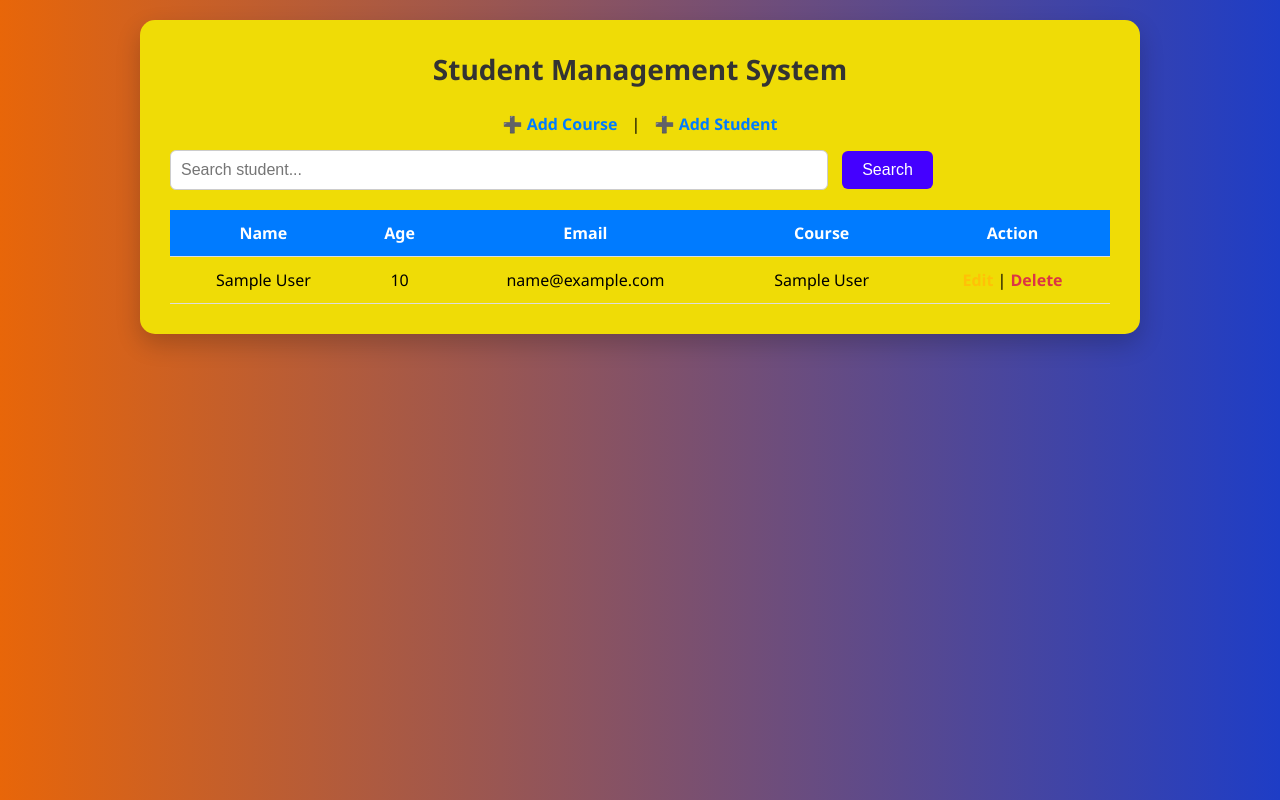
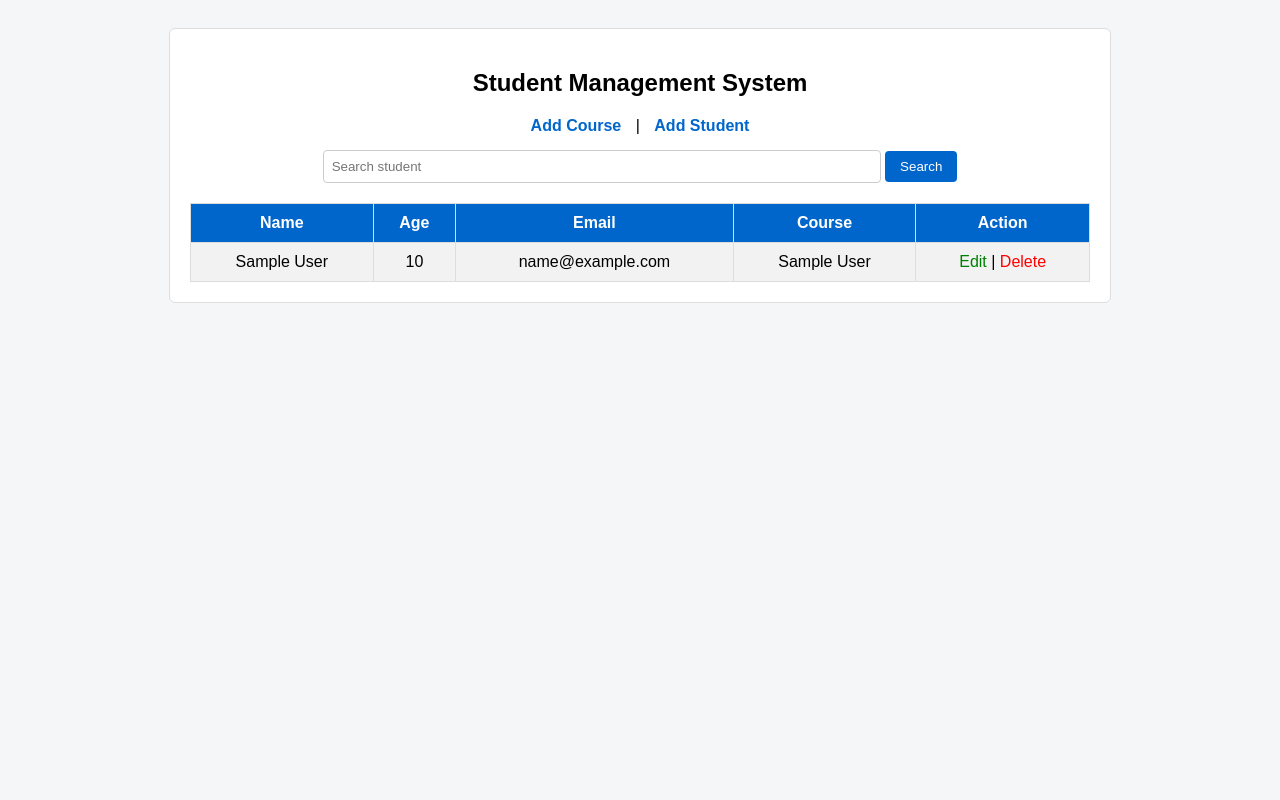
Before and after one commit to mmpradeep0524/student-management-system, a Django app: page / in a window 1280 px wide. Run offline with Django 5.2, Linux system fonts and the light colour scheme; tables that the repository leaves empty hold one stand-in row (values such as "Sample post").

Commit message:
Updated student list UI

```diff
--- a/student/templates/student_list.html
+++ b/student/templates/student_list.html
@@ -4,36 +4,27 @@
 <head>
     <title>Student List</title>
     <style>
-        /* ===== Global Styles ===== */
-        * {
-            box-sizing: border-box;
-            margin: 0;
-            padding: 0;
-        }
-
         body {
-            font-family: 'Segoe UI', Tahoma, Geneva, Verdana, sans-serif;
-            background: linear-gradient(to right, #e86609, #1e3dc6);
-            min-height: 100vh;
+            font-family: Arial, sans-serif;
+            background-color: #f4f6f8;
             padding: 20px;
         }
 
         .container {
-            background: rgb(239, 220, 6);
-            padding: 30px;
-            border-radius: 15px;
-            box-shadow: 0 10px 25px rgba(0, 0, 0, 0.2);
-            max-width: 1000px;
+            background-color: #ffffff;
+            padding: 20px;
+            max-width: 900px;
             margin: auto;
+            border-radius: 6px;
+            border: 1px solid #ddd;
         }
 
         h2 {
             text-align: center;
-            margin-bottom: 25px;
-            font-size: 28px;
-            color: #333;
+            margin-bottom: 20px;
         }
 
+        /* Links */
         .links {
             text-align: center;
             margin-bottom: 15px;
@@ -41,146 +32,85 @@
 
         .links a {
             text-decoration: none;
-            color: #007bff;
+            color: #0066cc;
+            margin: 0 10px;
             font-weight: bold;
-            margin: 0 10px;
-            transition: all 0.3s ease;
         }
 
-        .links a:hover {
-            text-decoration: underline;
-            color: #0056b3;
+        /* Search */
+        form {
+            text-align: center;
+            margin-bottom: 20px;
         }
 
-        /* ===== Search ===== */
-        form input[type="text"] {
-            padding: 10px;
-            border-radius: 6px;
+        input[type="text"] {
+            padding: 8px;
+            width: 60%;
             border: 1px solid #ccc;
-            width: 70%;
-            margin-right: 10px;
-            font-size: 16px;
+            border-radius: 4px;
         }
 
-        form button {
-            padding: 10px 20px;
-            border-radius: 6px;
+        button {
+            padding: 8px 15px;
+            background-color: #0066cc;
+            color: white;
             border: none;
-            background-color: #4400ff;
-            color: white;
-            font-size: 16px;
+            border-radius: 4px;
             cursor: pointer;
-            transition: all 0.3s ease;
         }
 
-        form button:hover {
-            background-color: #0056b3;
-        }
-
-        /* ===== Table ===== */
+        /* Table */
         table {
             width: 100%;
             border-collapse: collapse;
-            margin-top: 20px;
         }
 
-        table th, table td {
-            padding: 12px;
+        th, td {
+            border: 1px solid #ddd;
+            padding: 10px;
             text-align: center;
-            border-bottom: 1px solid #ddd;
         }
 
-        table th {
-            background-color: #007bff;
+        th {
+            background-color: #0066cc;
             color: white;
         }
 
-        table tr:nth-child(even) {
+        tr:nth-child(even) {
             background-color: #f2f2f2;
         }
 
-        /* ===== Edit/Delete Links ===== */
+        /* Action links */
         .edit-link {
-            color: #ffc107;
+            color: green;
             text-decoration: none;
-            font-weight: bold;
-        }
-
-        .edit-link:hover {
-            text-decoration: underline;
         }
 
         .delete-link {
-            color: #dc3545;
+            color: red;
             text-decoration: none;
-            font-weight: bold;
-        }
-
-        .delete-link:hover {
-            text-decoration: underline;
-        }
-
-        /* ===== Responsive ===== */
-        @media (max-width: 768px) {
-            table th, table td {
-                font-size: 14px;
-                padding: 8px;
-            }
-
-            form input[type="text"] {
-                width: 60%;
-            }
-
-            form button {
-                padding: 8px 15px;
-                font-size: 14px;
-            }
-        }
-
-        @media (max-width: 480px) {
-            .container {
-                padding: 20px;
-            }
-
-            h2 {
-                font-size: 24px;
-            }
-
-            .links a {
-                display: block;
-                margin: 5px 0;
-            }
-
-            form input[type="text"] {
-                width: 100%;
-                margin-bottom: 10px;
-            }
-
-            form button {
-                width: 100%;
-            }
         }
     </style>
 </head>
+
 <body>
 
 <div class="container">
     <h2>Student Management System</h2>
 
     <div class="links">
-        <a href="/add-course/">➕ Add Course</a> |
-        <a href="/add-student/">➕ Add Student</a>
+        <a href="/add-course/">Add Course</a> |
+        <a href="/add-student/">Add Student</a>
     </div>
 
     <!-- Search Form -->
     <form method="get">
-        <input type="text" name="q" placeholder="Search student...">
+        <input type="text" name="q" placeholder="Search student">
         <button type="submit">Search</button>
     </form>
 
     <!-- Student Table -->
     <table>
-        <thead>
         <tr>
             <th>Name</th>
             <th>Age</th>
@@ -188,8 +118,7 @@
             <th>Course</th>
             <th>Action</th>
         </tr>
-        </thead>
-        <tbody>
+
         {% for s in students %}
         <tr>
             <td>{{ s.name }}</td>
@@ -203,10 +132,9 @@
         </tr>
         {% empty %}
         <tr>
-                <td colspan="5" style="text-align:center;">No students found.</td>
+            <td colspan="5">No students found</td>
         </tr>
         {% endfor %}
-        </tbody>
     </table>
 </div>
 
```
Lines whose indentation alone changed are shown as unchanged.
